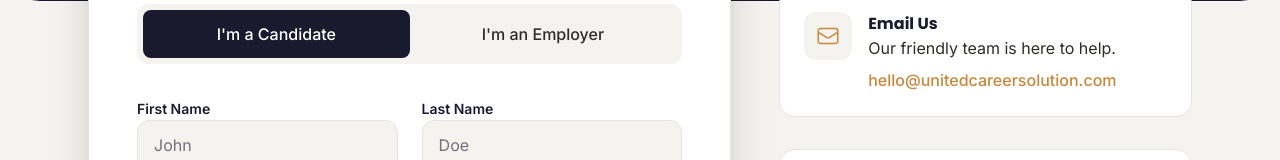
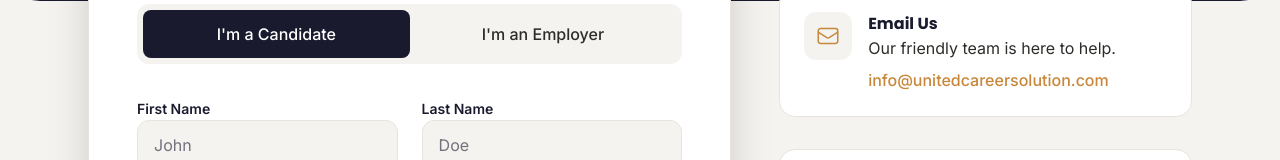
Before and after one commit to united-career-solution/united-career-solution-landing, a Next.js app: page /contact in a window 1280 px wide. Shown: the part 529-689 px from the top of the page. Built offline with nearby package versions, Linux system fonts and the light colour scheme.

Commit message:
email change in contact us page

```diff
--- a/app/contact/page.js
+++ b/app/contact/page.js
@@ -194,7 +194,7 @@ export default function ContactPage() {
                                 <div>
                                     <h4 className="font-bold text-brand-dark">Email Us</h4>
                                     <p className="text-brand-muted mb-2">Our friendly team is here to help.</p>
-                                    <a href="mailto:hello@unitedcareersolution.com" className="text-brand-accent font-medium hover:underline break-all">hello@unitedcareersolution.com</a>
+                                    <a href="mailto:info@unitedcareersolution.com" className="text-brand-accent font-medium hover:underline break-all">info@unitedcareersolution.com</a>
                                 </div>
                             </div>
                         </div>
```
